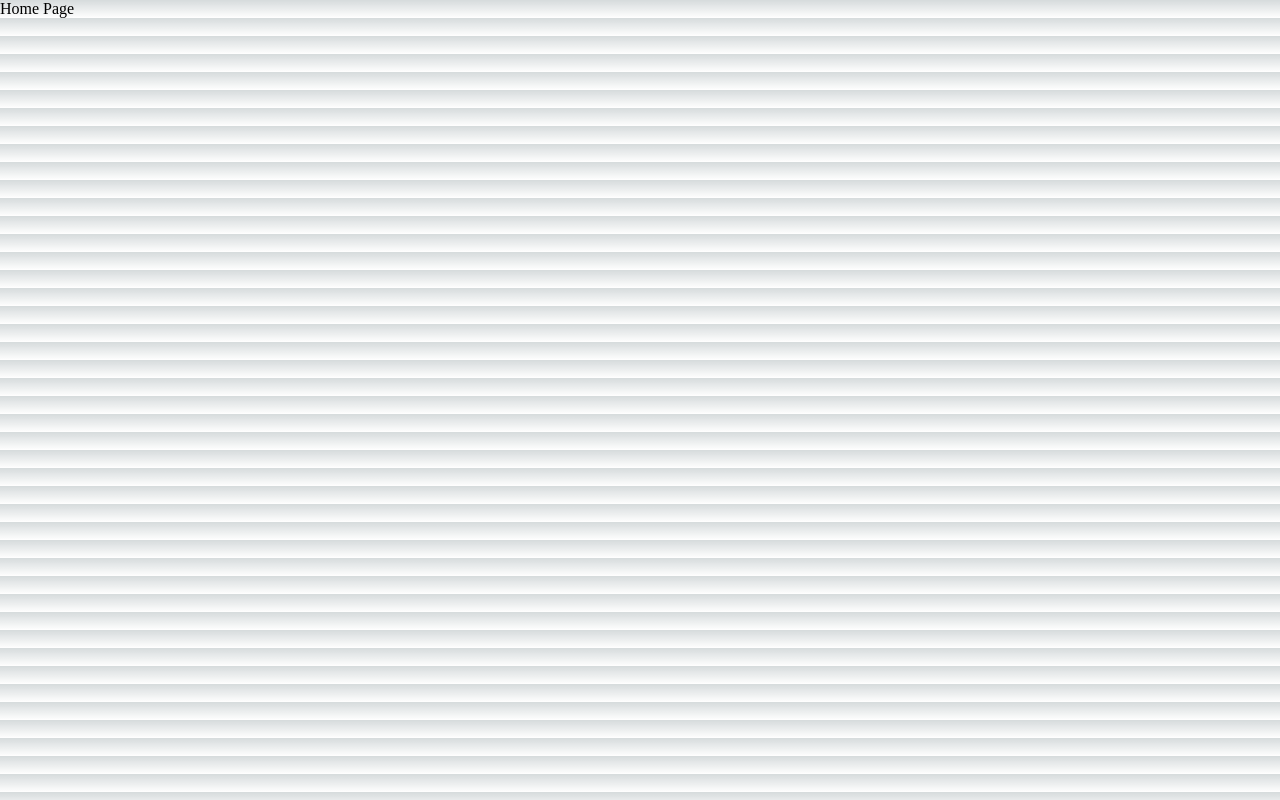
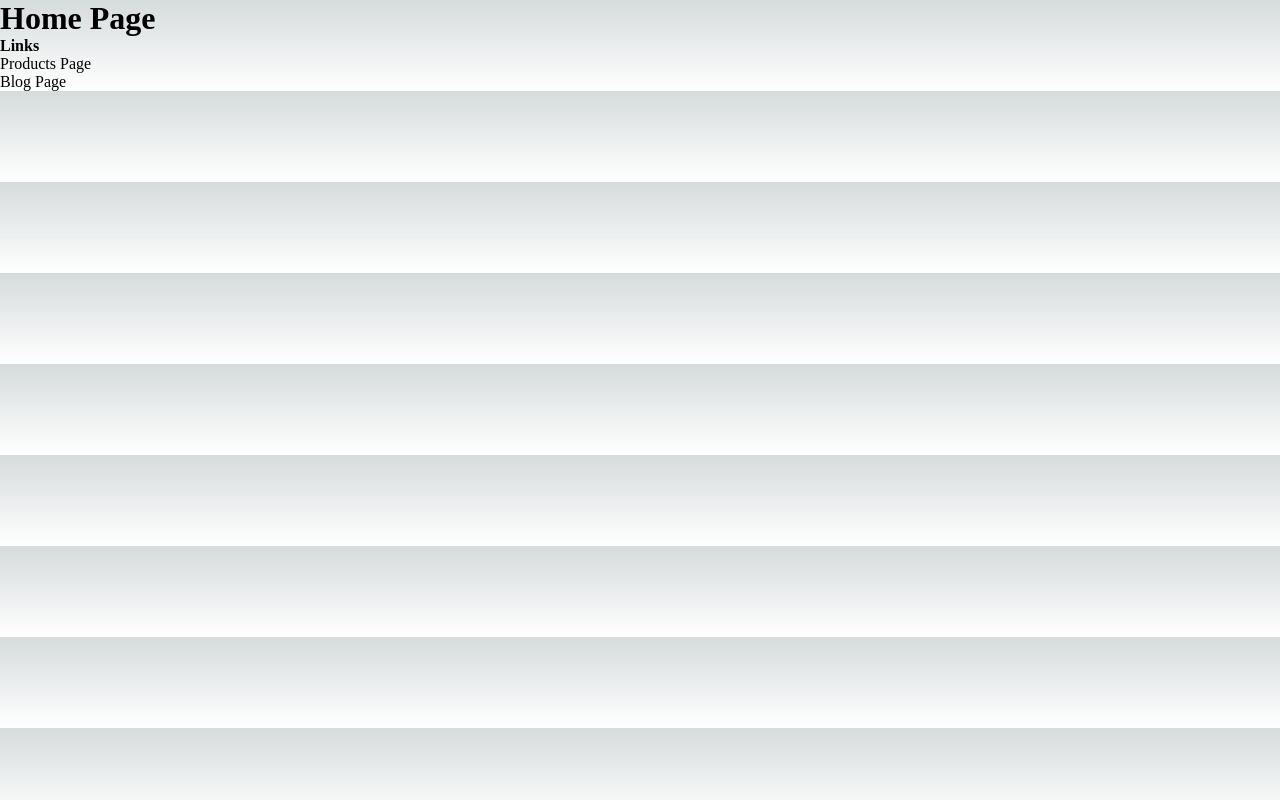
Before and after one commit to roshan-bh91/learning-nextjs, a Next.js app in the folder 02-routing/: page / in a window 1280 px wide. Built offline with nearby package versions, Linux system fonts and the light colour scheme.

Commit message:
Making use of Link Component

```diff
--- a/02-routing/pages/index.js
+++ b/02-routing/pages/index.js
@@ -1,5 +1,20 @@
+import Link from "next/link";
+
 const Home = () => {
-  return <div>Home Page</div>;
+  return (
+    <div>
+      <h1>Home Page</h1>
+      <h4>Links</h4>
+      <ul>
+        <li>
+          <Link href="/products">Products Page</Link>
+        </li>
+        <li>
+          <Link href="/blog">Blog Page</Link>
+        </li>
+      </ul>
+    </div>
+  );
 };
 
 export default Home;
```
Also changed, not shown: 02-routing/pages/blog/index.js (+11 -3 lines), 02-routing/pages/products/index.js (+9 -0 lines).
